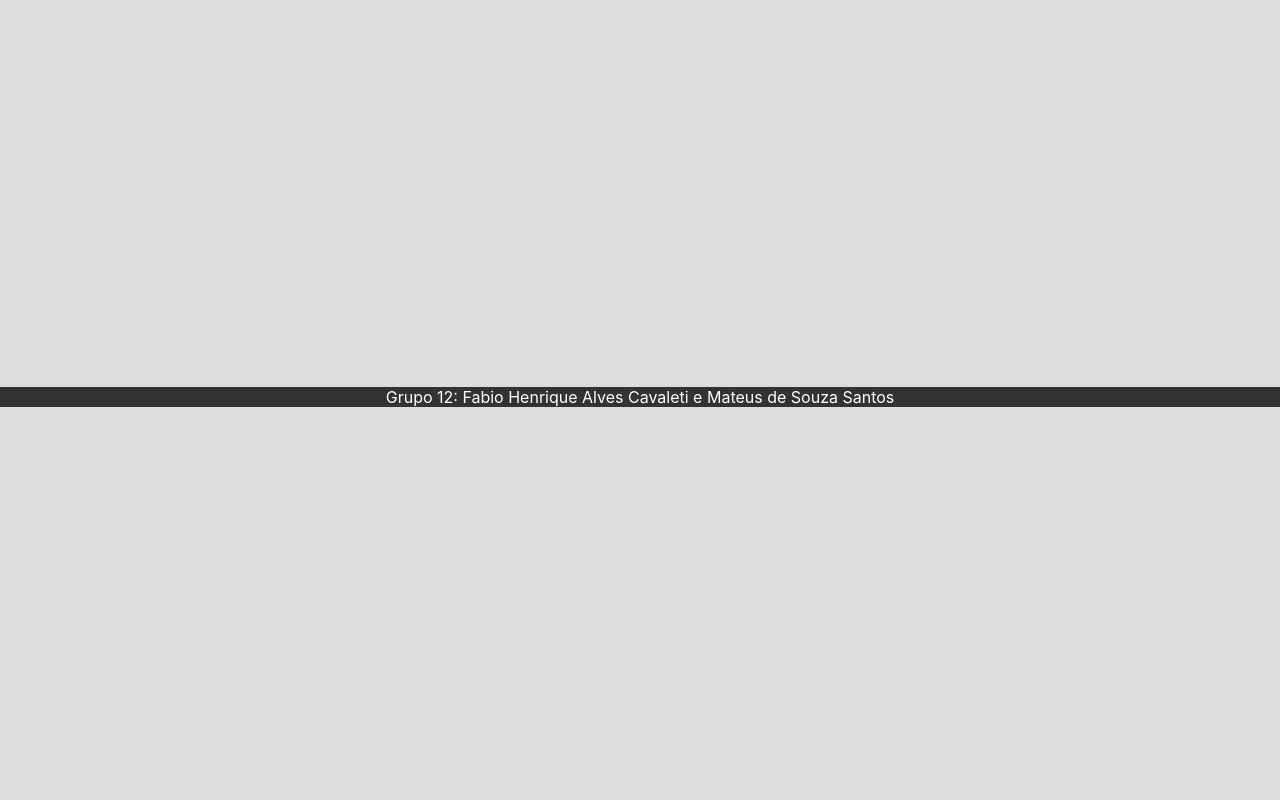
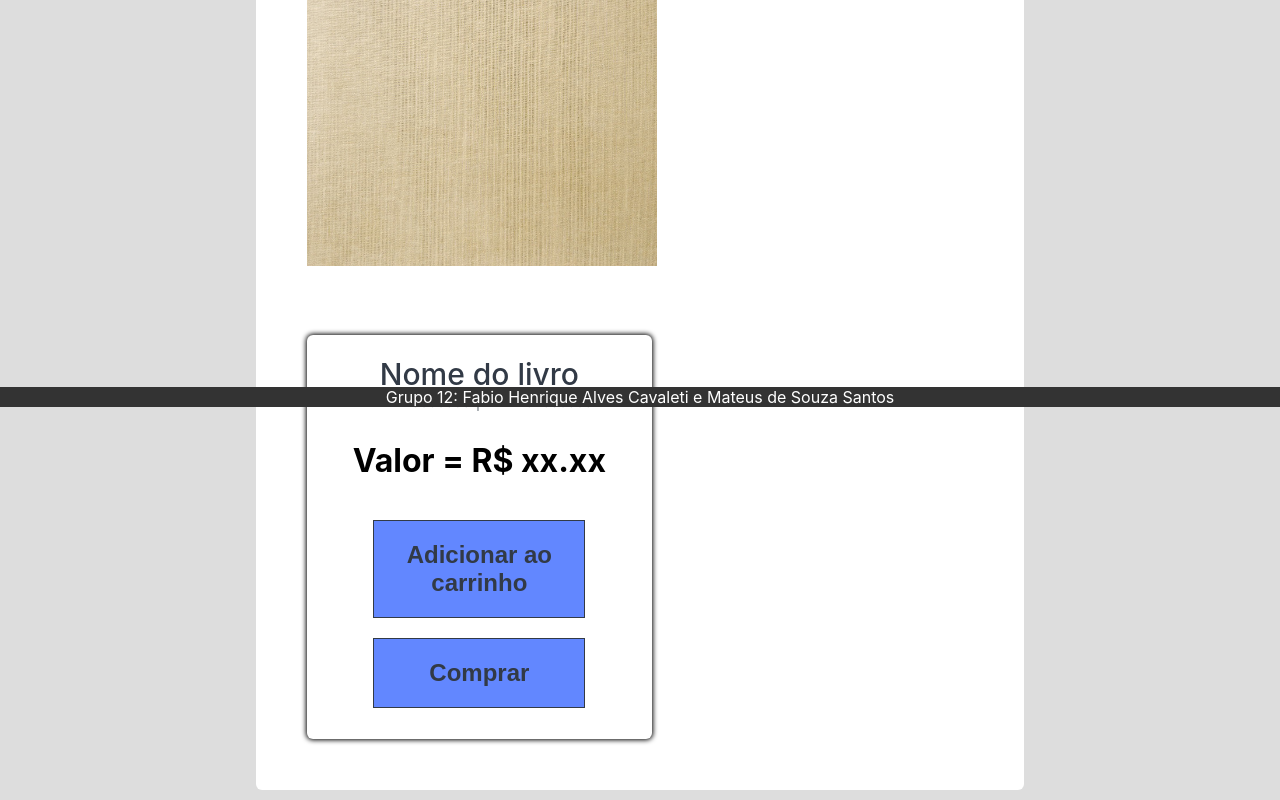
Before and after one commit to santosmat/web-project, a React (Create React App) app in the folder entrega02-clientside/: page /bookpage in a window 1280 px wide. Shown: the part 393-1193 px from the top of the page. Before the commit the page ends 800 px from the top, so only its background shows below. Built offline with nearby package versions, Linux system fonts and the light colour scheme.

Commit message:
Criada pagina generica de informaçoes sobre o livro

```diff
--- a/entrega02-clientside/src/App.js
+++ b/entrega02-clientside/src/App.js
@@ -6,14 +6,16 @@ import { useEffect, useState } from 'react';
 import Book from './Components/Book';
 import Card from './Components/Card'
 import Home from './Components/Home'
+import BookInfo from './Components/BookPage'
 
 import {BrowserRouter as Router, Route, Routes } from 'react-router-dom'
+import BookPage from './Components/BookPage';
 
 function App() {
 
 
 
-  const [bookList, setList] = useState([new Book("Harry Potter e a Pedra Filosofal", "J. K. Rowling", 40, "a", 1, "Primeiro livro da franquia..."), new Book("A Rainha Vermelha - Vol. 1", "Aveyard,Victoria", 44.99, "a", 1, "Primeiro livro da franquia..."), new Book("A Rainha Vermelha - Vol. 2", "Aveyard,Victoria", 44.99, "a", 1, "Segundo livro da franquia..."), new Book("A Rainha Vermelha - Vol. 3", "Aveyard,Victoria", 44.99, "a", 1, "Terceiro livro da franquia...")]);
+  const [bookList, setList] = useState([new Book("Harry Potter e a Pedra Filosofal", "J. K. Rowling", 40.00, "a", 1, "Primeiro livro da franquia..."), new Book("A Rainha Vermelha - Vol. 1", "Aveyard,Victoria", 44.99, "a", 1, "Primeiro livro da franquia..."), new Book("A Rainha Vermelha - Vol. 2", "Aveyard,Victoria", 44.99, "a", 1, "Segundo livro da franquia..."), new Book("A Rainha Vermelha - Vol. 3", "Aveyard,Victoria", 44.99, "a", 1, "Terceiro livro da franquia...")]);
   const [cart, setCart] = useState([]);
 
 
@@ -34,7 +36,7 @@ function App() {
 
   const startList = () =>
   {
-     addBook("Harry Potter e a Pedra Filosofal", "J. K. Rowling", 40, "a", 1, "Primeiro livro da franquia...")
+     addBook("Harry Potter e a Pedra Filosofal", "J. K. Rowling", 40.00, "a", 1, "Primeiro livro da franquia...")
      addBook("A Rainha Vermelha - Vol. 1", "Aveyard,Victoria", 44.99, "a", 1, "Primeiro livro da franquia...")
      addBook("A Rainha Vermelha - Vol. 2", "Aveyard,Victoria", 44.99, "a", 1, "Segundo livro da franquia...")
      addBook("A Rainha Vermelha - Vol. 3", "Aveyard,Victoria", 44.99, "a", 1, "Terceiro livro da franquia...")
@@ -49,6 +51,7 @@ function App() {
           <NavBar></NavBar>
 
           <Routes>
+            <Route path='/bookpage' element={<BookPage/>} />
             <Route exact path="/" element={<Home bookList={bookList}/>} />
          </Routes>
 
--- /dev/null
+++ b/entrega02-clientside/src/Components/BookPage.js
@@ -0,0 +1,12 @@
+import React from 'react';
+import InfoCard from './InfoCard';
+
+const BookPage = (props) => {
+    return (
+        <>
+            <InfoCard />
+        </>
+     );
+}
+
+export default BookPage;
--- /dev/null
+++ b/entrega02-clientside/src/Components/InfoCard.css
@@ -0,0 +1,82 @@
+.container-fluid{
+    width: 60%;
+    border: 1px solid transparent;
+    border-radius: 6px;
+    background-color: #fff;
+    margin: 10px auto;
+}
+
+.row{
+    display: flex;
+    flex-wrap: wrap;
+}
+.book-img{
+    margin: 15px;
+    margin-left: 50px;
+     /* flex: 0 0 40%;  */
+}
+.book-img img{
+    width: 350px;
+}
+
+.payment{
+    flex: 0 0 45%;
+    border: 1px solid transparent;
+    border-radius: 6px;
+    margin: 50px;
+    padding: 20px;
+    text-align: center;
+    -webkit-box-shadow: 0px 0px 5px 1px #000000;
+    box-shadow: 0px 0px 5px 1px #000000;
+
+
+}
+
+.book-title{
+    color: #323a46;
+    font-size: 30px;
+    font-weight: 500;
+    margin-top: 0;
+}
+
+.book-subtitle{
+    font-size: 15px;
+    font-weight: 400;
+    color: #6c757d;
+}
+
+.book-value{
+    margin: 30px 0;
+    font-size: 32px;
+    color: #000;
+}
+
+.add-chart-btn{
+    margin: 10px;
+    padding: 20px;
+    width: 70%;
+    color: #323a46;
+    font-size: 24px;
+    font-weight: 700;
+    background-color: rgba(81, 122, 255, 0.90);
+    box-shadow: 0 0 0 0, 0 0 0 0;
+    border: 1px solid;
+}
+
+
+.buy-btn{
+    margin: 10px;
+    padding: 20px;
+    width: 70%;
+    color: #323a46;
+    font-size: 24px;
+    font-weight: 700;
+    background-color: rgba(81, 122, 255, 0.90);
+    box-shadow: 0 0 0 0, 0 0 0 0;
+    border: 1px solid;
+}
+
+.btn:hover{
+    background-color: rgb(77, 116, 250, 1.0);
+    cursor: pointer;
+}
--- /dev/null
+++ b/entrega02-clientside/src/Components/InfoCard.js
@@ -0,0 +1,30 @@
+import React from 'react';
+import './InfoCard.css'
+import capa from '../Assets/livroGenerico.jpg'
+
+const InfoCard = (props) => {
+    return (
+        <div className='info-card'>
+            <div className='container-fluid'>
+                <div className='row'>
+                    <div className='book-img'>
+                        <img src={capa} alt='capa-do-livro'></img>
+                    </div>
+                    <div className='payment'>
+                        <h1 className='book-title'>Nome do livro</h1>
+                        <h3 className='book-subtitle'>Autor: aaaaaaa | Editora: aaaaaa</h3>
+                        <h2 className='book-value'>Valor = R$ xx.xx</h2>
+                        <button className='add-chart-btn btn'>Adicionar ao carrinho</button>
+                        <br />
+                        <button className='buy-btn btn'>Comprar</button>
+
+                    </div>
+                </div>
+            </div>
+
+
+        </div>
+     );
+}
+
+export default InfoCard;
```
